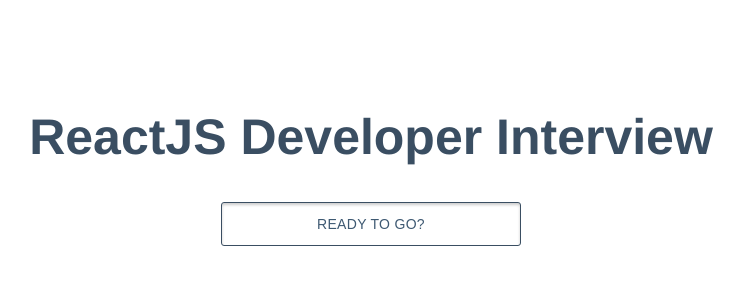
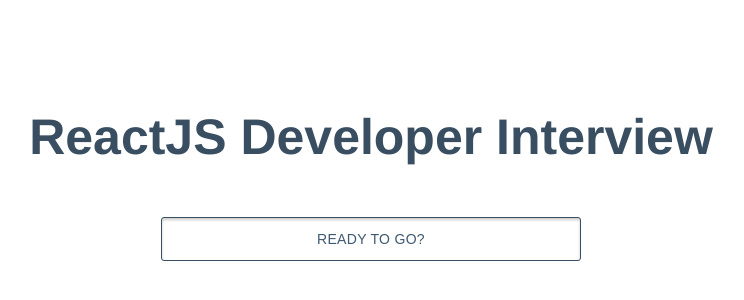
Before and after one commit to xaviguasch/reactSolo, a React app: page / in a window 1280 px wide. Shown: the part 88-388 px from the top of the page, without its empty margins (269-1013 px from the left). Built offline with nearby package versions, Linux system fonts and the light colour scheme.

Commit message:
css details added v2

```diff
--- a/src/styles/Intro.css
+++ b/src/styles/Intro.css
@@ -7,13 +7,13 @@
 }
 .intro__button
 {
-  margin-top: 50%;
+  margin-top: 70%;
   margin: 0 auto;
   position: center;
   color: #FFFFFF;
   background-color: #FFFFFF;
   font-size: 14px;
-  width: 25%
+  width: 35%;
 }
 .intro__title
 {
@@ -21,5 +21,5 @@
   color: #3A4E62;
   font-weight: 700;
   font-family: Helvetica;
-  margin-bottom: 40px;
+  margin-bottom: 55px;
 }
```
